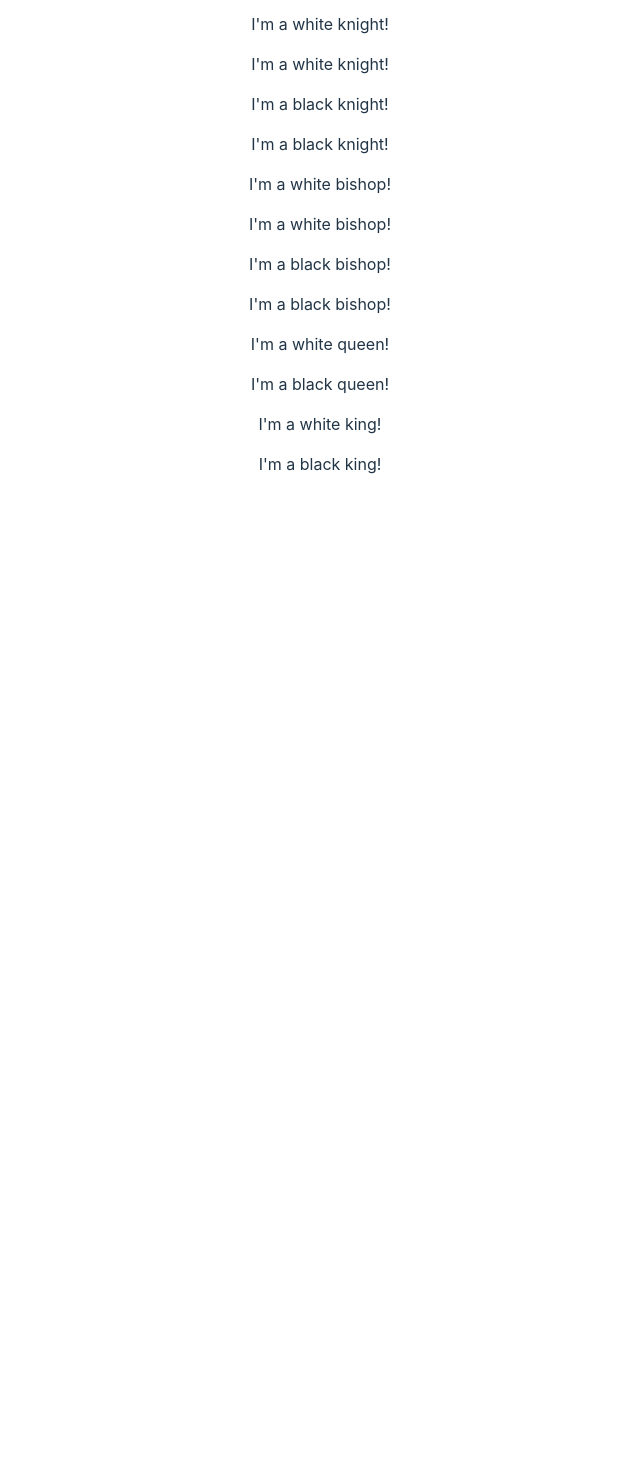
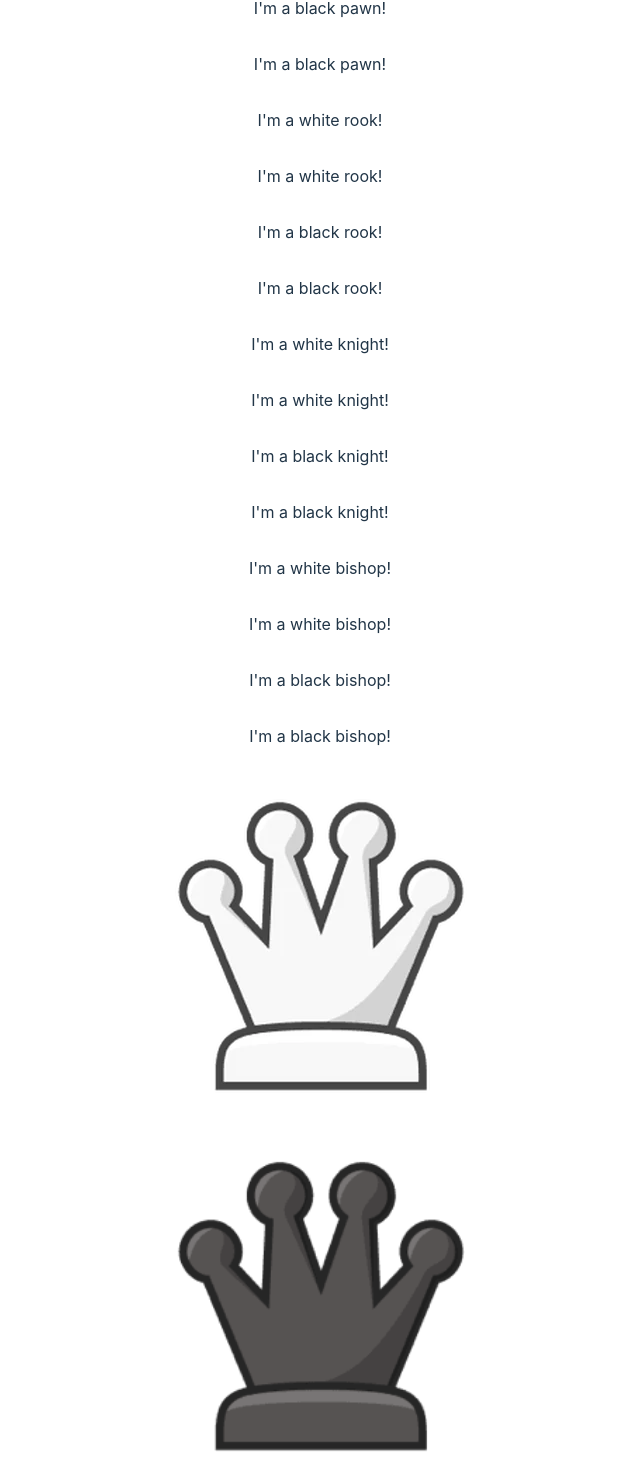
Before and after one commit to marzahlde09/socialchess, a React (Vite) app: page / in a window 1280 px wide. Shown: the part 836-2306 px from the top of the page, without its empty margins (320-960 px from the left). Before the commit the page ends 1360 px from the top, so only its background shows below. Built offline with nearby package versions, Linux system fonts and the light colour scheme.

Commit message:
Feature: create namespaced queen component that displays queen images based on color

```diff
--- a/src/components/Board/Board.tsx
+++ b/src/components/Board/Board.tsx
@@ -1,5 +1,6 @@
 import React, { useState } from "react";
-import Piece from "../Piece/Piece";
+import * as Piece from "../Piece/Piece";
+import "./Board.css";
 
 function Board({}) {
   const [currentBoard, setCurrentBoard] = useState({
@@ -212,7 +213,15 @@ function Board({}) {
   return (
     <div className="board">
       {currentBoard.pieces.map((piece) => {
-        return <Piece type={piece.type} color={piece.color} />;
+        switch (piece.type) {
+          case "queen":
+            return <Piece.Queen color={piece.color} />;
+            break;
+
+          default:
+            return <Piece.GenericPiece type={piece.type} color={piece.color} />;
+            break;
+        }
       })}
     </div>
   );
--- a/src/components/Piece/Piece.tsx
+++ b/src/components/Piece/Piece.tsx
@@ -1,11 +1,13 @@
 import React from "react";
+import blackQueen from "../../images/black-queen.webp";
+import whiteQueen from "../../images/white-queen.webp";
 
 type Props = {
-  type: string;
+  type?: string;
   color: string;
 };
 
-function Piece(props: Props) {
+export function GenericPiece(props: Props) {
   return (
     <>
       <p>
@@ -15,4 +17,14 @@ function Piece(props: Props) {
   );
 }
 
-export default Piece;
+export function Queen(props: Props) {
+  return (
+    <>
+      {props.color === "white" ? (
+        <img src={whiteQueen} />
+      ) : (
+        <img src={blackQueen} />
+      )}
+    </>
+  );
+}
```
